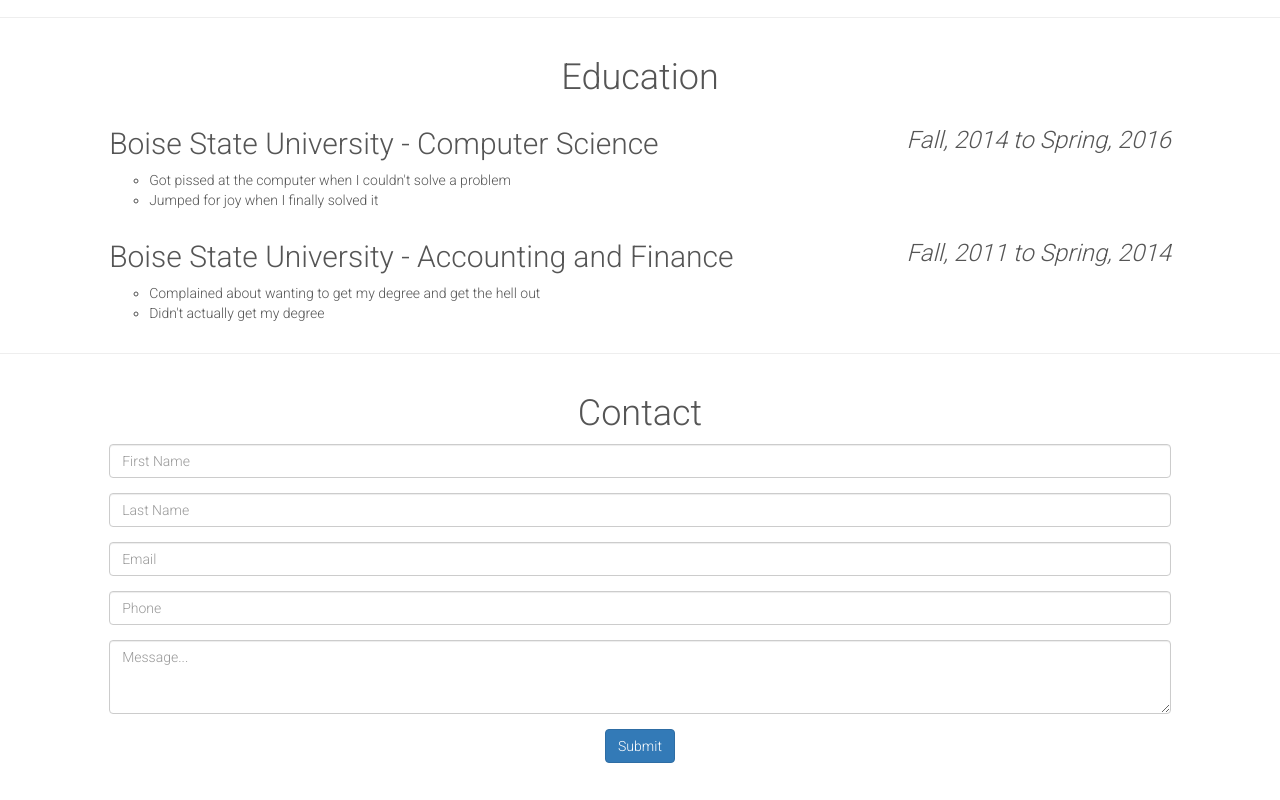
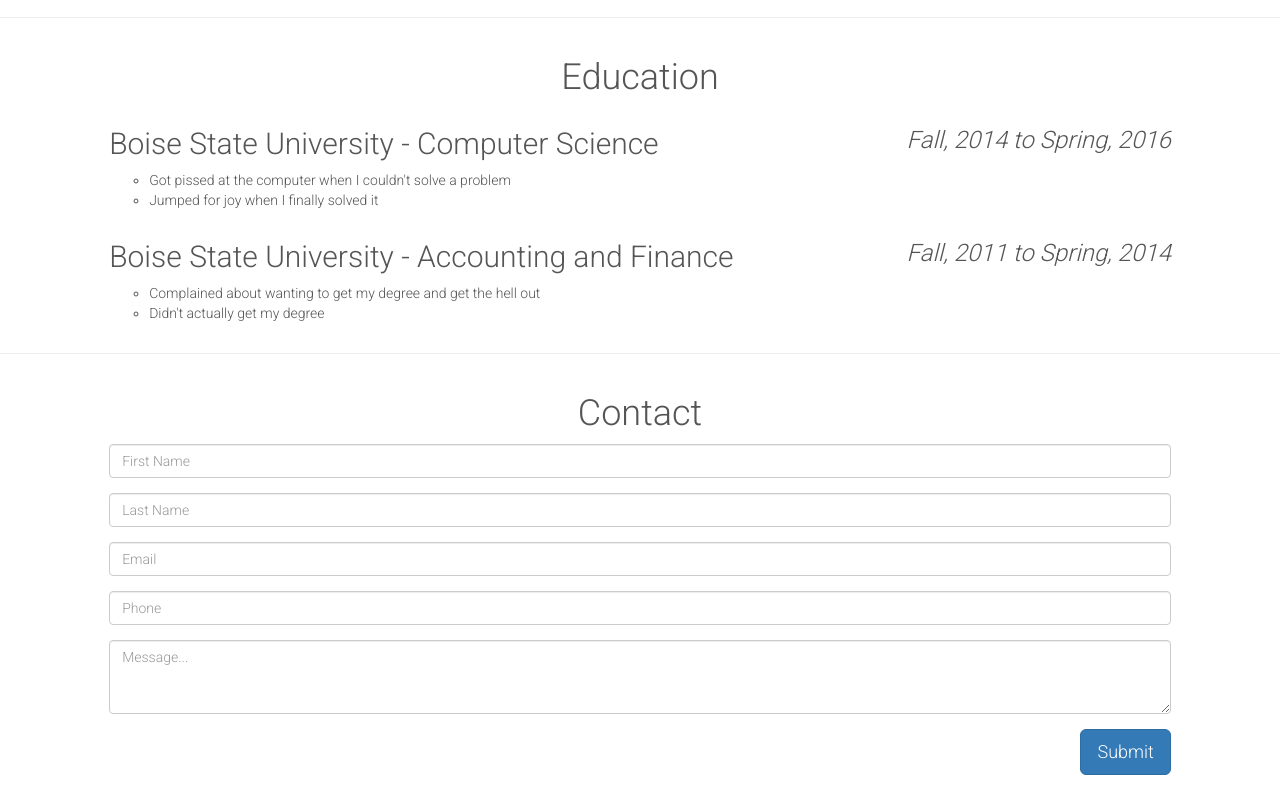
Before and after one commit to hoppyhackers/angular-resume-builder-lesson-4, a website: page index.html in a window 1280 px wide. Shown: the part 1960-2760 px from the top of the page. Drawn offline with nearby package versions, Linux system fonts and the light colour scheme.

Commit message:
Update index.html

```diff
--- a/index.html
+++ b/index.html
@@ -280,8 +280,8 @@
                 <label for="message" class="sr-only">Message</label>
                 <textarea name="message" class="form-control" rows="3" id="message" form="contact-form" placeholder="Message..."></textarea>
               </div>
-              <div class="form-group">
-                <button type="submit" class="btn btn-primary">Submit</button>
+              <div class="form-group text-right">
+                <button type="submit" class="btn btn-lg btn-primary">Submit</button>
               </div>
             </form>
           </div>
```
